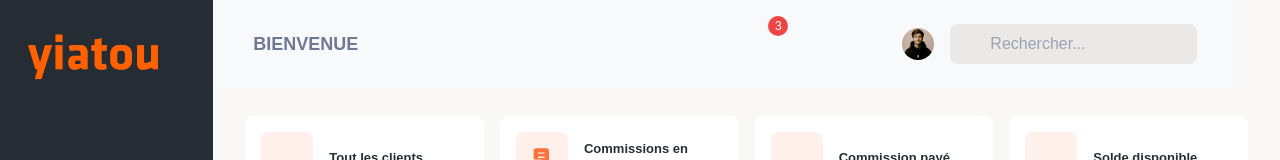
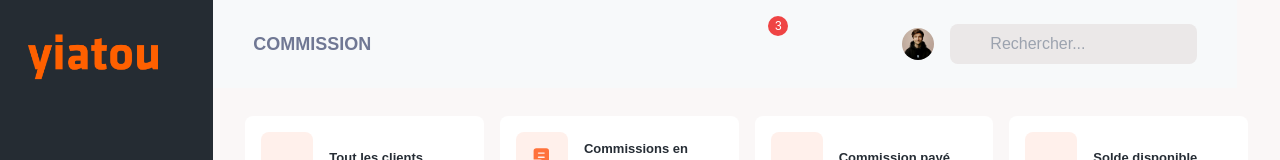
Before and after one commit to mandochrist13/yiatouboard, a Next.js app: page /commission in a window 1280 px wide. Shown: the top 160 px of the page. Built offline with nearby package versions, Linux system fonts and the light colour scheme; some icons are missing.

Commit message:
dynamique titre

```diff
--- a/src/app/components/Nav.jsx
+++ b/src/app/components/Nav.jsx
@@ -1,5 +1,6 @@
 "use client";
 import { useState } from "react";
+import { usePathname } from "next/navigation";
 import { Icon } from "@iconify/react";
 import Image from "next/image";
 
@@ -8,6 +9,22 @@ export default function Navbar() {
   const [isUserMenuOpen, setUserMenuOpen] = useState(false);
   const [isMobileMenuOpen, setMobileMenuOpen] = useState(false); // Gestion du menu mobile
 
+  const pathname = usePathname();
+
+  // Map des chemins vers les textes correspondants
+  const pathTextMap = {
+    "/": "Bienvenue",
+    "/global": "Global Order",
+    "/produits": "Produits",
+    "/sousCategorie": "Catégorie",
+    "/commission": "Commission",
+    "/order": "Commande",
+    "/parametre": "Parametre",
+  };
+
+  const defaultText = "Bienvenue";
+  const textToDisplay = pathTextMap[pathname] || defaultText;
+
   return (
     <div className="container-fluid bg-[#f7f9fa] sticky top-0 w-full z-[9999]">
       {/* Navbar Header */}
@@ -15,7 +32,7 @@ export default function Navbar() {
         {/* Left Section */}
         <div className="flex items-center">
           <h4 className="text-lg font-semibold text-[#707894] uppercase transition-colors duration-700 hover:text-orange-600">
-            Bienvenue
+          {textToDisplay}
           </h4>
         </div>
 
--- a/src/app/components/Sidebar.jsx
+++ b/src/app/components/Sidebar.jsx
@@ -5,6 +5,8 @@ import Image from "next/image";
 import { Icon } from "@iconify/react";
 import React from "react";
 import { AdminLink } from "./sidebar/AdminLink";
+
+
 const Link = [
   {
     id: 1,
```
Also changed, not shown: 1 other file (tests, documents, lock files or other folders).
